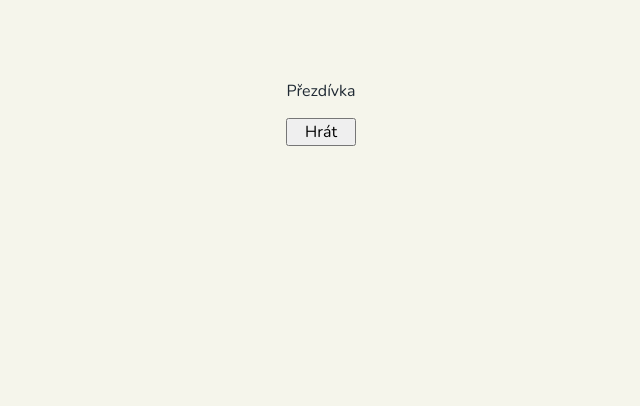
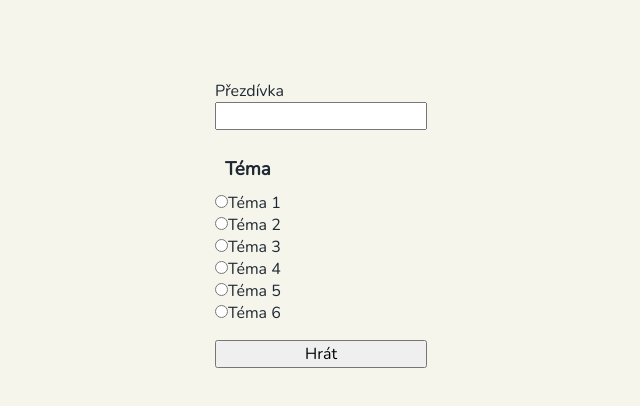
Before and after one commit to ImuneGH/hangman, a React (Vite) app: page / in a window 1280 px wide. Shown: the top 406 px of the page, without its empty margins (319-959 px from the left). Built offline with nearby package versions, Linux system fonts and the light colour scheme.

Commit message:
feat: html napsán u TextInput a ThemeSelect

```diff
--- a/src/components/TextInput.tsx
+++ b/src/components/TextInput.tsx
@@ -6,9 +6,10 @@ type TextInputProps = {
 
 const TextInput = ({ label }: TextInputProps) => {
   return (
-    <>
+    <div className="text-input">
       <label htmlFor="">{label}</label>
-    </>
+      <input type="text" />
+    </div>
   );
 };
 
--- a/src/components/ThemeSelect.tsx
+++ b/src/components/ThemeSelect.tsx
@@ -1,7 +1,37 @@
 import "../css/components/themeSelect.css";
 
 const ThemeSelect = () => {
-  return <></>;
+  return (
+    <div className="theme-select">
+      <h3>Téma</h3>
+      <div className="theme-radiobutton">
+        <div className="theme-radio-wrapper">
+          <input id="theme1" type="radio" name="theme-radio" />
+          <label htmlFor="theme1">Téma 1</label>
+        </div>
+        <div className="theme-radio-wrapper">
+          <input id="theme2" type="radio" name="theme-radio" />
+          <label htmlFor="theme2">Téma 2</label>
+        </div>
+        <div className="theme-radio-wrapper">
+          <input id="theme3" type="radio" name="theme-radio" />
+          <label htmlFor="theme3">Téma 3</label>
+        </div>
+        <div className="theme-radio-wrapper">
+          <input id="theme4" type="radio" name="theme-radio" />
+          <label htmlFor="theme4">Téma 4</label>
+        </div>
+        <div className="theme-radio-wrapper">
+          <input id="theme5" type="radio" name="theme-radio" />
+          <label htmlFor="theme5">Téma 5</label>
+        </div>
+        <div className="theme-radio-wrapper">
+          <input id="theme6" type="radio" name="theme-radio" />
+          <label htmlFor="theme6">Téma 6</label>
+        </div>
+      </div>
+    </div>
+  );
 };
 
 export default ThemeSelect;
--- a/src/css/components/textInput.css
+++ b/src/css/components/textInput.css
@@ -0,0 +1,4 @@
+.text-input {
+  display: flex;
+  flex-direction: column;
+}
```
